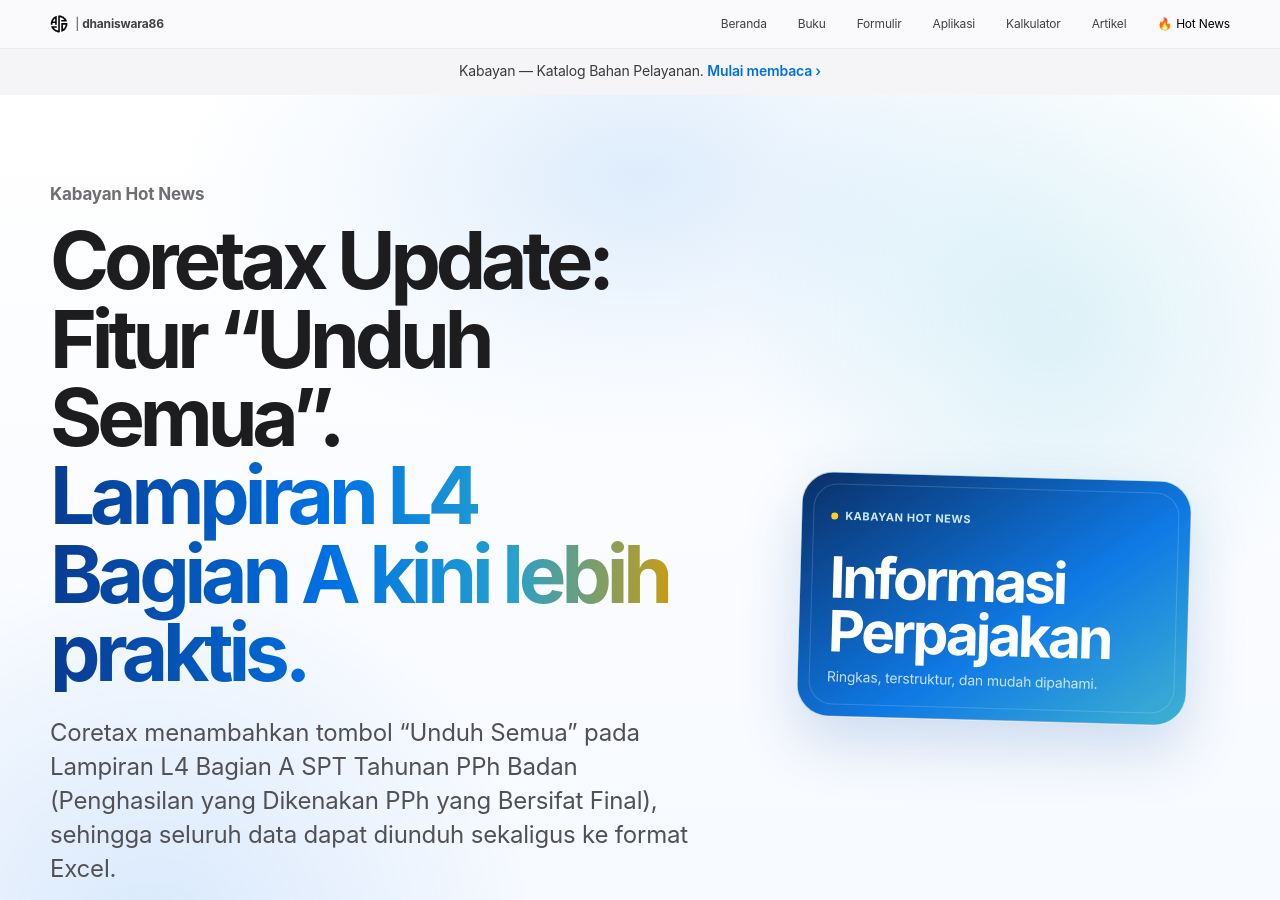
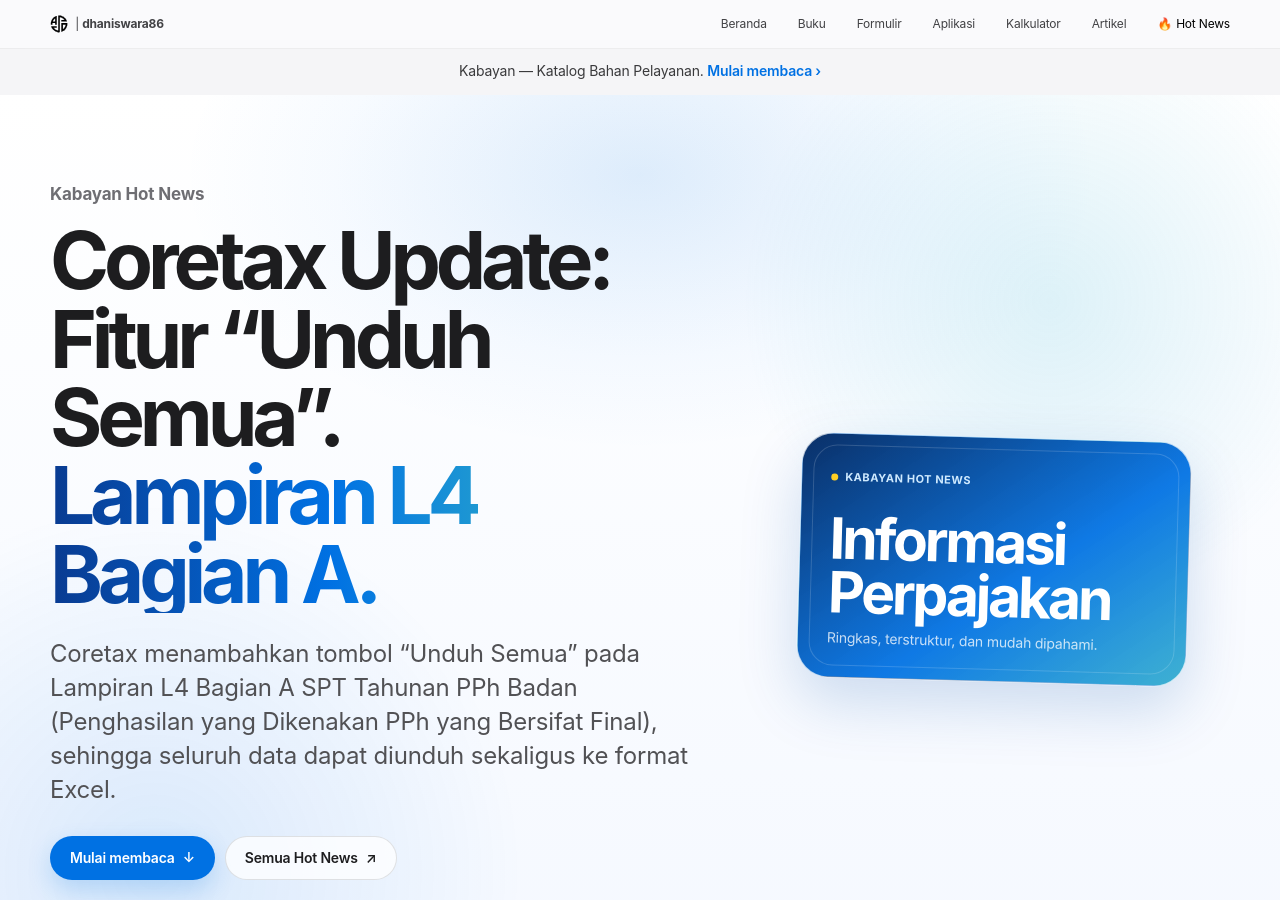
Before and after one commit to dhaniswara86/dhaniswara86.github.io, a Jekyll site: the page built from _posts/2026-08-10-coretax-download-all-l4-a-spt-badan.md, in a window 1280 px wide and 900 px high. Built offline with Jekyll 4.4.1, drawn with Linux system fonts in a browser that asks for light colours.

Commit message:
Update hero_gradient text in Coretax post

```diff
--- a/_posts/2026-08-10-coretax-download-all-l4-a-spt-badan.md
+++ b/_posts/2026-08-10-coretax-download-all-l4-a-spt-badan.md
@@ -23,7 +23,7 @@
 
 hero_eyebrow: "Kabayan Hot News"
 hero_title: "Coretax Update: Fitur “Unduh Semua”."
-hero_gradient: "Lampiran L4 Bagian A kini lebih praktis."
+hero_gradient: "Lampiran L4 Bagian A."
 hero_visual_label: "Update Coretax"
 hero_visual_title: "Unduh Semua L4"
 ---
```
